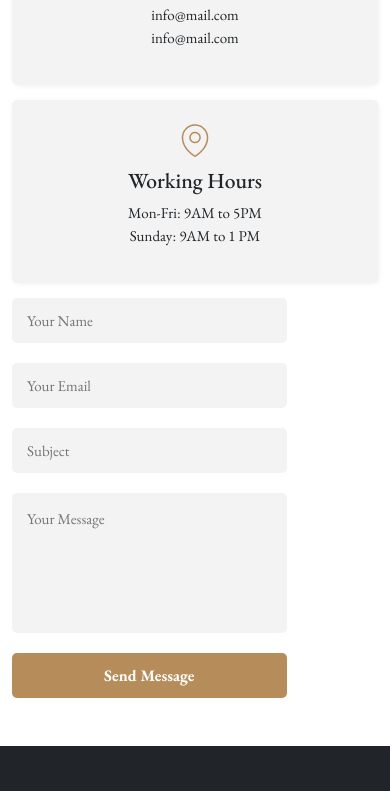
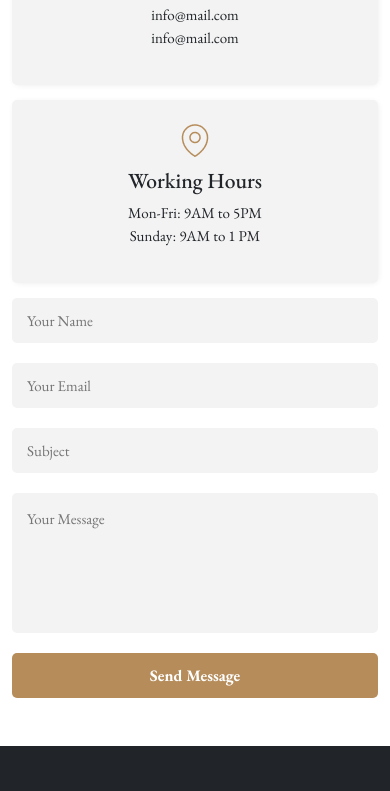
Before and after one commit to kazisolah114/design-legal-solution, a plain HTML site: page index.html in a window 390 px wide. Shown: the part 5474-6265 px from the top of the page. Drawn offline with nearby package versions, Linux system fonts and the light colour scheme.

Commit message:
responsive done

```diff
--- a/style.css
+++ b/style.css
@@ -234,5 +234,14 @@
 .last-foot input {
     width: 85%;
 }
+.contact-form input {
+    width: 100%;
+}
+.contact-form textarea {
+    width: 100%;
+}
+.contact-form .form-btn {
+    width: 100%;
+}
 
 }
```
